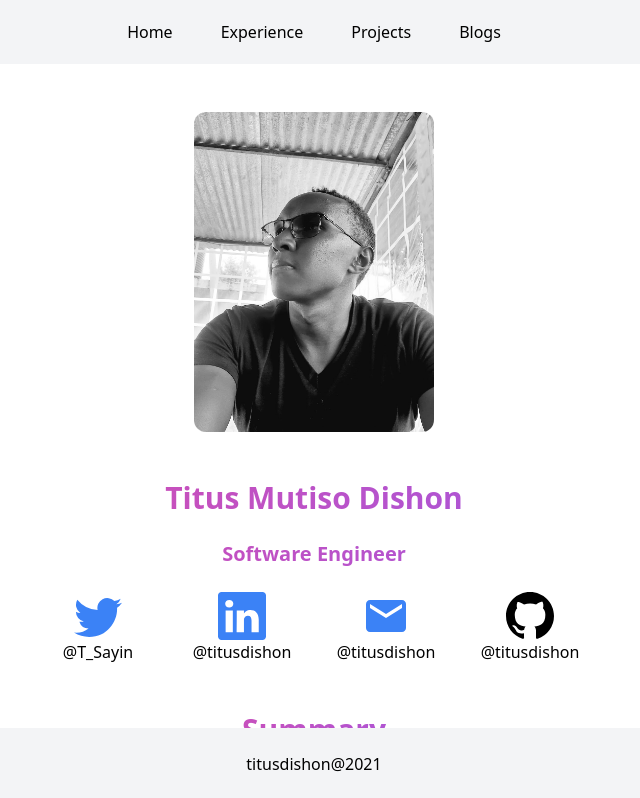
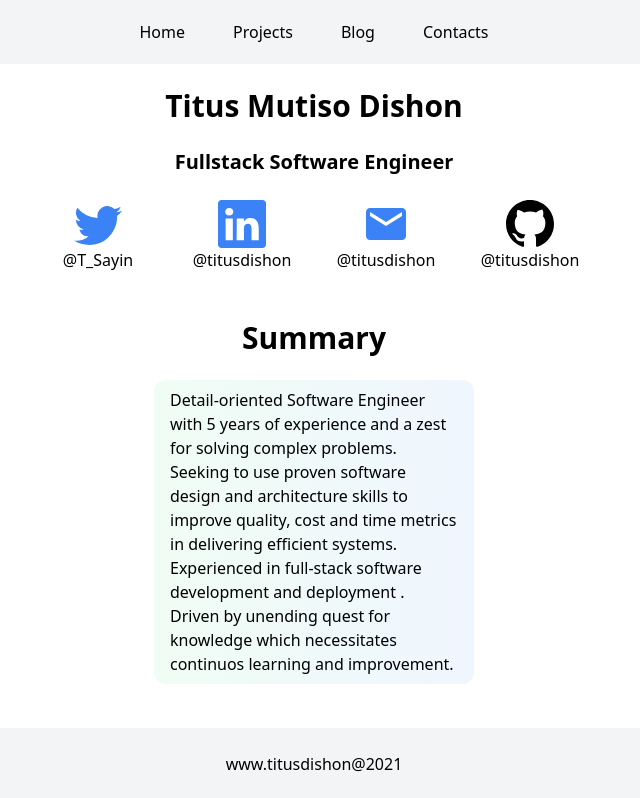
Before and after one commit to titusdishon/portfolio, a Next.js app: page / in a window 1280 px wide. Shown: the top 798 px of the page, without its empty margins (326-966 px from the left). Built offline with nearby package versions, Linux system fonts and the light colour scheme.

Commit message:
cleanup code base

```diff
--- a/pages/components/blogs.tsx
+++ /dev/null
@@ -1,3 +0,0 @@
-export default function Blogs() {
-  return <div className="flex-col justify-center ">Blogs Page</div>;
-}
--- a/pages/components/experience.tsx
+++ /dev/null
@@ -1,3 +0,0 @@
-export default function Experience() {
-  return <div className="flex-col justify-center ">Experience Page</div>;
-}
--- a/pages/components/projects.tsx
+++ /dev/null
@@ -1,3 +0,0 @@
-export default function Projects() {
-  return <div className="flex-col justify-center ">Projects Page</div>;
-}
--- a/pages/index.tsx
+++ b/pages/index.tsx
@@ -1,16 +1,16 @@
 import Header from "./sections/header";
 import SocialAccounts from "./sections/social-accounts";
-import Summary from "./sections/summary";
+import AboutMe from "./sections/about-me";
 import Footer from "./sections/footer";
 import NavBar from "./sections/nav";
 
 export default function Home() {
   return (
-    <div className="p-0">
+    <div className="p-0 overflow-auto">
       <NavBar />
       <Header />
       <SocialAccounts />
-      <Summary />
+      <AboutMe />
       <Footer />
     </div>
   );
--- /dev/null
+++ b/pages/pages/blogs.tsx
@@ -0,0 +1,11 @@
+import NavBar from "../sections/nav";
+import Footer from "../sections/footer";
+export default function Blogs() {
+  return (
+    <div>
+      <NavBar />
+      <div className="flex justify-center text-center">Coming soon</div>
+      <Footer />{" "}
+    </div>
+  );
+}
--- /dev/null
+++ b/pages/pages/contacts.tsx
@@ -0,0 +1,11 @@
+import NavBar from "../sections/nav";
+import Footer from "../sections/footer";
+export default function Experience() {
+  return (
+    <div>
+      <NavBar />
+      <div className="flex justify-center text-center">Coming soon</div>
+      <Footer />{" "}
+    </div>
+  );
+}
--- /dev/null
+++ b/pages/pages/projects.tsx
@@ -0,0 +1,12 @@
+import Footer from "../sections/footer";
+import NavBar from "../sections/nav";
+
+export default function Projects() {
+  return (
+    <div>
+      <NavBar />
+      <div className="flex justify-center text-center">Coming soon</div>
+      <Footer />
+    </div>
+  );
+}
--- a/pages/sections/summary.tsx
+++ b/pages/sections/about-me.tsx
@@ -1,10 +1,10 @@
 export default function Summary() {
   return (
     <div className="flex-col justify-center w-1/2  mx-auto mt-12">
-      <h3 className="text-center text-3xl font-extrabold w-full my-6 w-1/2 mx-auto bg-clip-text text-transparent bg-gradient-to-r from-pink-500 to-violet-500">
+      <h3 className="text-center text-3xl font-extrabold w-full my-6 mx-auto bg-clip-text">
         Summary
       </h3>
-      <p className="rounded-xl px-4 py-2 w-1/2 mx-auto bg-gradient-to-r from-green-50 to-blue-50">
+      <p className="rounded-xl px-4 py-2 w-1/2 mx-auto bg-gradient-to-r from-green-50 to-blue-50 mb-32">
         Detail-oriented Software Engineer with 5 years of experience and a zest
         for solving complex problems. Seeking to use proven software design and
         architecture skills to improve quality, cost and time metrics in
--- a/pages/sections/footer.tsx
+++ b/pages/sections/footer.tsx
@@ -3,7 +3,7 @@ export default function Footer() {
   return (
     <div className="w-full justify-center fixed bg-gray-100  bottom-0">
       <h3 className="mx-auto m-6 w-full text-center">
-        {`titusdishon@${dateToday.getFullYear()}`}
+        {`www.titusdishon@${dateToday.getFullYear()}`}
       </h3>
     </div>
   );
--- a/pages/sections/header.tsx
+++ b/pages/sections/header.tsx
@@ -1,19 +1,13 @@
 import Image from "next/image";
-import MyImage from "../../public/titus-dishon.jpg";
 
 export default function Header() {
   return (
-    <div className="flex-col justify-center ">
-      <Image
-        className="w-60 h-80 my-12 mx-auto rounded-xl  hover:w-80 hover:h-80 "
-        alt="TITUS DISHON"
-        src={MyImage}
-      />
-      <h3 className="mx-auto text-center text-3xl font-extrabold w-full my-6 w-80 mx-auto bg-clip-text text-transparent bg-gradient-to-r from-pink-500 to-violet-500">
+    <div className="">
+      <h3 className="text-center text-3xl font-extrabold w-full my-6 mx-auto bg-clip-text">
         Titus Mutiso Dishon
       </h3>
-      <h3 className="mx-auto text-center text-xl font-extrabold w-full my-6 w-80 mx-auto bg-clip-text text-transparent bg-gradient-to-r from-pink-500 to-violet-500">
-        Software Engineer
+      <h3 className="text-center text-xl font-extrabold w-full my-6 mx-auto bg-clip-text">
+        Fullstack Software Engineer
       </h3>
     </div>
   );
--- a/pages/sections/nav.tsx
+++ b/pages/sections/nav.tsx
@@ -2,18 +2,18 @@ import Link from "next/link";
 
 export default function NavBar() {
   return (
-    <ul className="flex w-full items-center justify-center sticky bg-gray-100 h-16 top-0">
+    <ul className="flex w-full items-center justify-center sticky bg-gray-100 h-16 top-0 m-0 p-0">
       <li className="mx-6">
         <Link href="/">Home</Link>
       </li>
       <li className="mx-6">
-        <Link href="/components/experience">Experience</Link>
+        <Link href="/pages/projects">Projects</Link>
       </li>
       <li className="mx-6">
-        <Link href="/components/projects">Projects</Link>
+        <Link href="/pages/blogs">Blog</Link>
       </li>
       <li className="mx-6">
-        <Link href="/components/blogs">Blogs</Link>
+        <Link href="/pages/contacts">Contacts</Link>
       </li>
     </ul>
   );
```
Also changed, not shown: public/titus-dishon.jpg (deleted).
